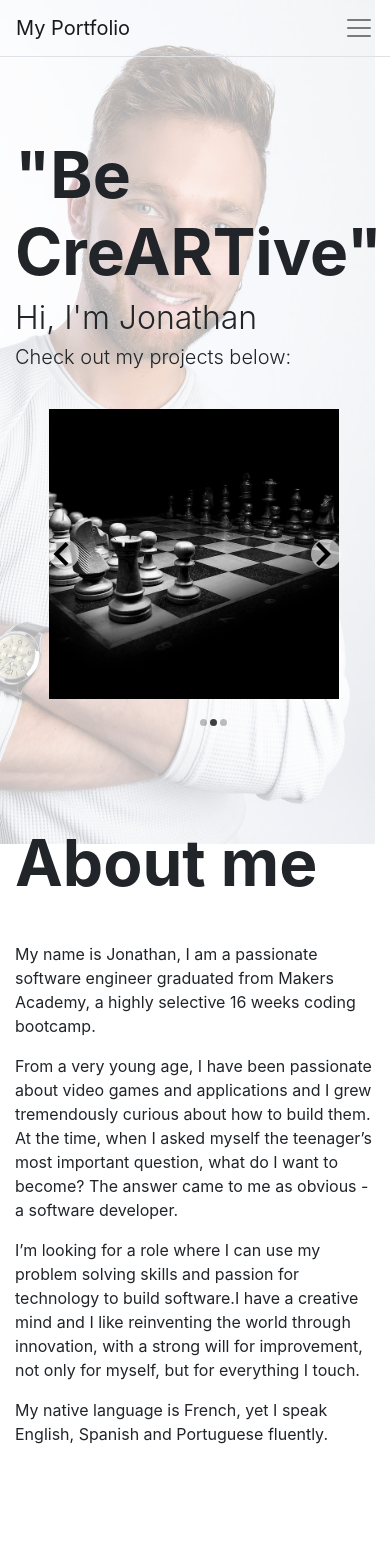
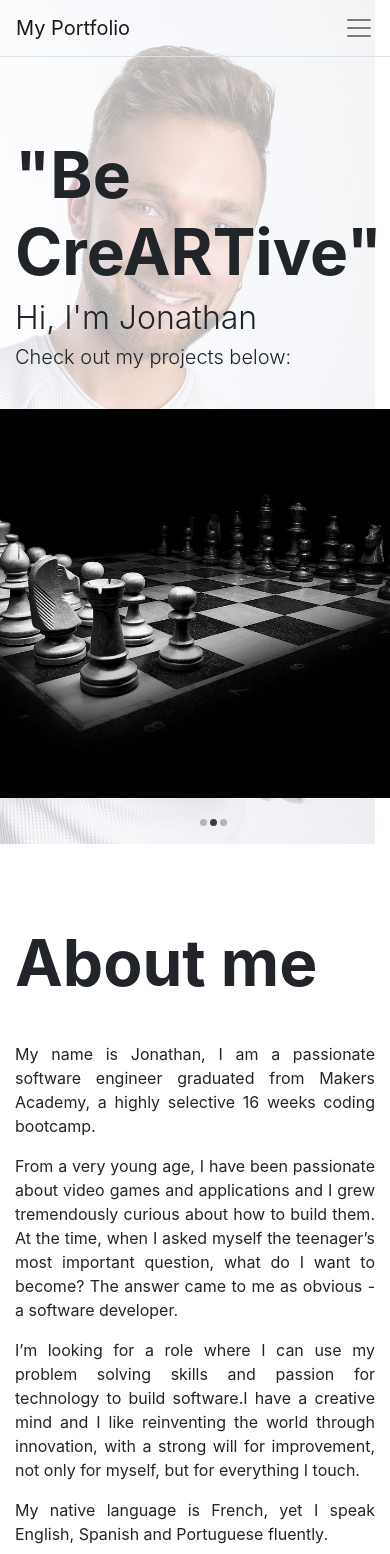
Before and after one commit to JonathanPalma-code/My-Portfolio, a React (Create React App) app: page / in a window 390 px wide. Shown: the top 1554 px of the page. Built offline with nearby package versions, Linux system fonts and the light colour scheme.

Commit message:
style: aboutMe & zoomEffect

```diff
--- a/src/components/ZoomEffect.js
+++ b/src/components/ZoomEffect.js
@@ -12,7 +12,7 @@ const properties = {
   transitionDuration: 500,
   infinite: true,
   indicators: true,
-  arrows: true,
+  arrows: false,
   scale: 1.4
 }
 
--- a/src/index.css
+++ b/src/index.css
@@ -69,13 +69,11 @@ img.Photo {
 }
 
 .each-slide {
-  height: 50%;
   width: 100%;
-  object-position: center;
 }
 
 .each-slide div img {
-  width: 99%;
+  width: 100%;
 }
 
 button.sendEmail {
@@ -87,14 +85,8 @@ button.sendEmail {
   width: 50%;
 }
 
-@media(max-width: 1024px) {
-  .slide-container {
-    width: 75%;
-  }
-  .each-slide {
-    height: 50%;
-    width: 100%;
-  }
+.aboutMe {
+  text-align: justify;
 }
 
 @media(max-width: 414px) {
@@ -107,13 +99,7 @@ button.sendEmail {
   h2 {
     font-size: 2rem !important;
   }
-  img.Photo {
-    zoom: 0.3;
-    position: fixed;
-    z-index: -1;
-    top: 0;
-    opacity: 0.3;
-    z-index: -1;
-    height: 100%;
+  .slide-container {
+    width: 100%;
   }
 }
--- a/src/sections/About.js
+++ b/src/sections/About.js
@@ -15,7 +15,7 @@ const AboutPage = (props) => {
           <img className=" ml-5 Photo" src={jonathanpalma} alt={jonathanpalma}/>
         </div>
         <div className='row'>
-          <div className='container-fluid col-12 col-md-8'>
+          <div className='aboutMe container-fluid col-12 col-md-8'>
             <p>{resumeData.introduction}</p>
             <p>{resumeData.aboutMe}</p>
             <p>{resumeData.goal}</p>
```
